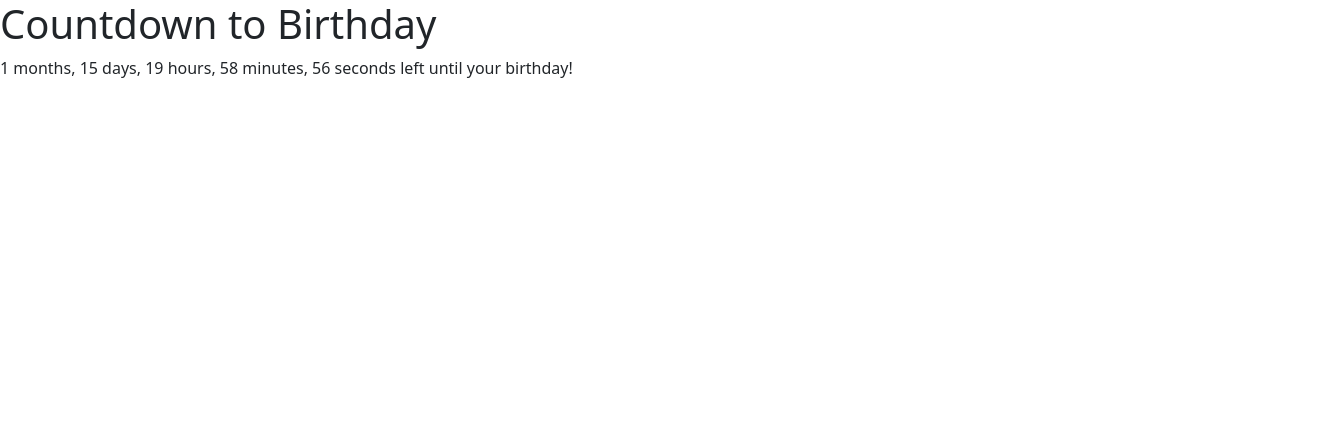
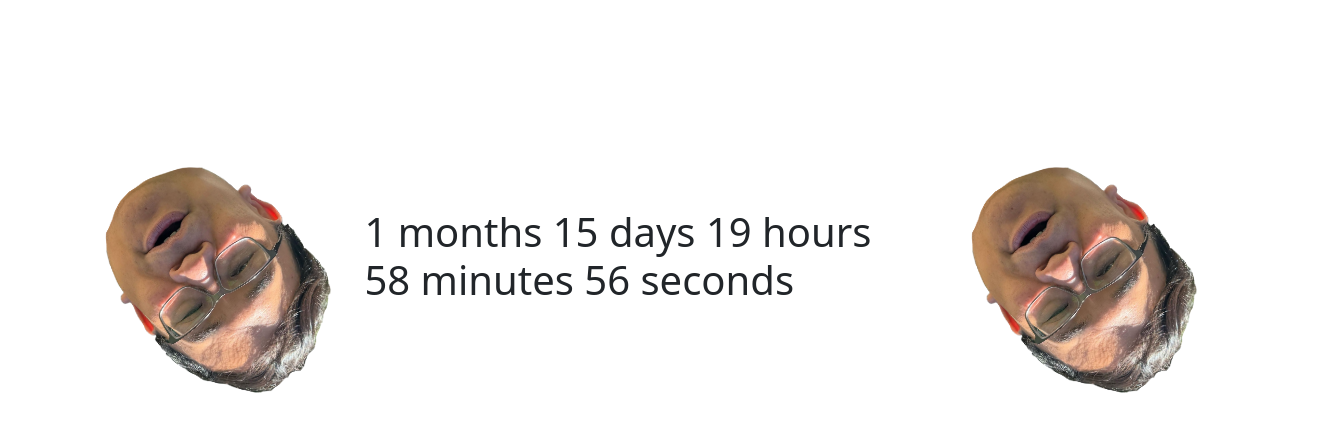
Before and after one commit to itscatherinelee/aloha-cloud-birthdays, a React (Vite) app: page / in a window 1280 px wide. Shown: the top 432 px of the page, 1334 px wide, since content can reach past the window. Built offline with nearby package versions, Linux system fonts and the light colour scheme.

Commit message:
added richard's face

```diff
--- a/src/components/Celebration.tsx
+++ b/src/components/Celebration.tsx
@@ -1,6 +1,6 @@
 function Celebration() {
   return (
-    <div>
+    <div style={{display: 'flex',  justifyContent:'center', alignItems:'center', height: '100vh'}}>
       <h1>Happy Birthday!</h1>
     </div>
   );
--- /dev/null
+++ b/src/components/Countdown.css
@@ -0,0 +1,10 @@
+.image {
+    height: 420px;
+    padding: 50px;
+    -webkit-animation:spin 4s linear infinite;
+    -moz-animation:spin 4s linear infinite;
+    animation:spin 4s linear infinite;
+}
+@-moz-keyframes spin { 100% { -moz-transform: rotate(360deg); } }
+@-webkit-keyframes spin { 100% { -webkit-transform: rotate(360deg); } }
+@keyframes spin { 100% { -webkit-transform: rotate(360deg); transform:rotate(360deg); } }
--- a/src/components/Countdown.tsx
+++ b/src/components/Countdown.tsx
@@ -1,5 +1,7 @@
 // Countdown.js
 import { useEffect, useState } from "react";
+import Richard from "../assets/richard.png";
+import './Countdown.css';
 
 function Countdown({ today, birthday }) {
   const calculateTimeLeft = () => {
@@ -37,11 +39,12 @@ function Countdown({ today, birthday }) {
   }, []);
 
   return (
-    <div>
-      <h1>Countdown to Birthday</h1>
-      <p>
-        {timeLeft.monthsLeft} months, {timeLeft.daysLeft} days, {timeLeft.hoursLeft} hours, {timeLeft.minutesLeft} minutes, {timeLeft.secondsLeft} seconds left until your birthday!
-      </p>
+    <div style={{display: 'flex',  justifyContent:'center', alignItems:'center', padding: '50px'}}>
+      <img className="image" src={Richard} alt=""></img>
+      <h1>
+        {timeLeft.monthsLeft} months {timeLeft.daysLeft} days {timeLeft.hoursLeft} hours {timeLeft.minutesLeft} minutes {timeLeft.secondsLeft} seconds
+      </h1>
+      <img className="image" src={Richard} alt=""></img>
     </div>
   );
 }
```
Also changed, not shown: src/App.tsx (line endings or trailing spaces), src/assets/richard.png (added).
